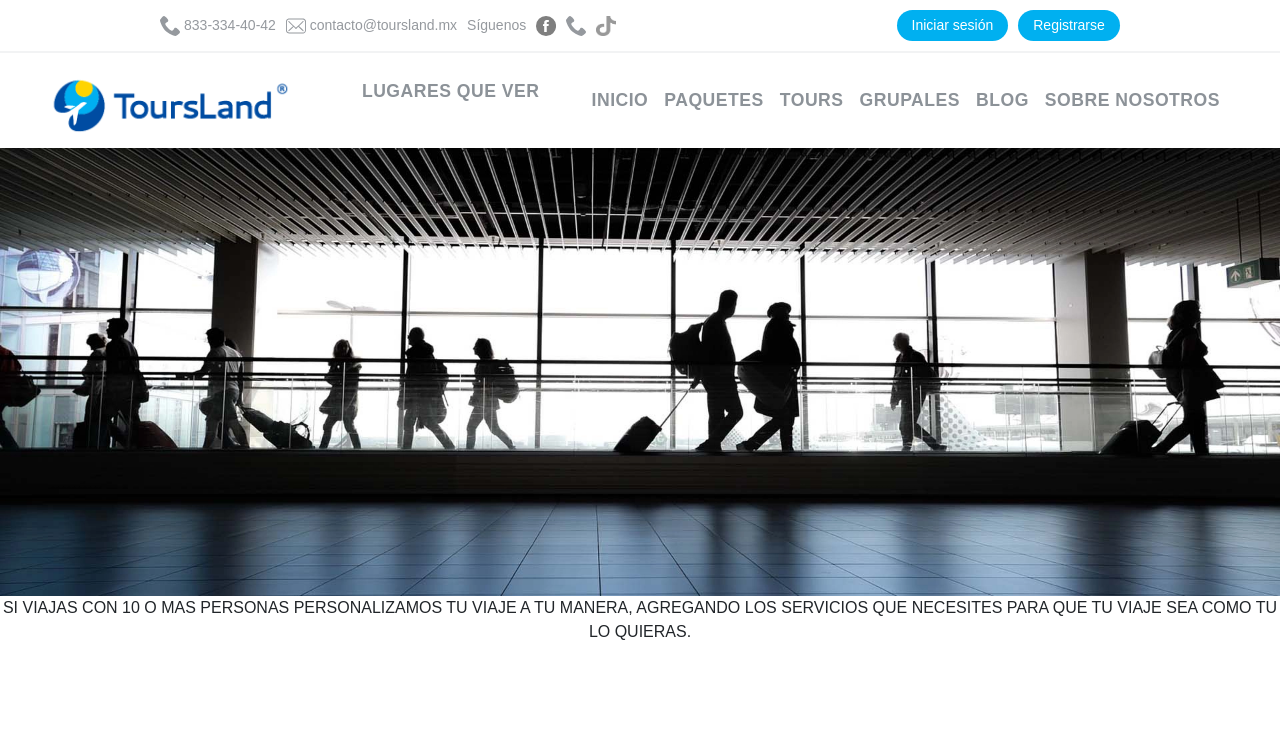
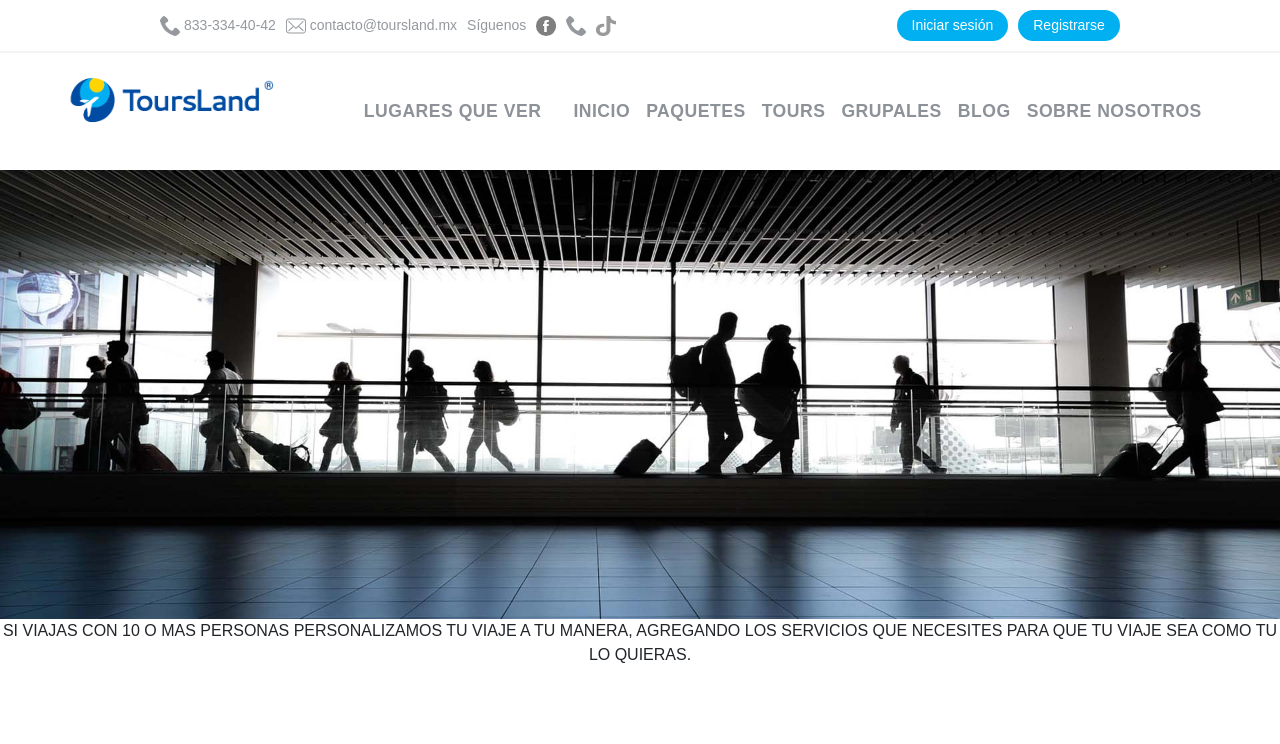
Before and after one commit to Lorki777/ReactPage, a React (Vite) app: page /Expertos in a window 1280 px wide. Shown: the top 744 px of the page. Built offline with nearby package versions, Linux system fonts and the light colour scheme.

Commit message:
arreglos del  menu2

```diff
--- a/src/App.tsx
+++ b/src/App.tsx
@@ -1,12 +1,13 @@
 import { BrowserRouter as Router } from "react-router-dom";
 import AppRoutes from "./Routing";
-import Chatbot from "./Components/Chatbot/Chatbot";
+import ScrollToTop from "./ScrollToTop";
+//import Chatbot from "./Components/Chatbot/Chatbot";
 
 function App() {
   return (
     <Router>
+      <ScrollToTop />
       <AppRoutes />
-      <Chatbot />
     </Router>
   );
 }
--- a/src/Components/CardsWithPagination/CardsWithPagination.tsx
+++ b/src/Components/CardsWithPagination/CardsWithPagination.tsx
@@ -18,9 +18,9 @@ const CardsCarrusel: React.FC = () => {
   const {
     productos,
     currentPage,
-    setCurrentPage,
     totalPages,
     handleCardClick,
+    handlePageChange,
   } = useProductosPagination(Type, Param);
 
   return (
@@ -58,7 +58,7 @@ const CardsCarrusel: React.FC = () => {
         <ResponsivePagination
           current={currentPage}
           total={totalPages}
-          onPageChange={(page) => setCurrentPage(page)}
+          onPageChange={handlePageChange}
           className="paginationCards"
           previousLabel="Previous"
           nextLabel="Next"
--- a/src/Components/Header/Header.css
+++ b/src/Components/Header/Header.css
@@ -1,3 +1,4 @@
+/* ========= RESETA FUENTES / ESTILOS GENERALES ========= */
 * {
   font-family: "Poppins", sans-serif;
 }
@@ -5,8 +6,10 @@
 .header {
   font-family: Arial, sans-serif;
   color: #333;
+  cursor: pointer;
 }
 
+/* ========= TOPE (CONTACTO Y BOTONES) ========= */
 .contact-info span {
   color: #95999e;
 }
@@ -46,8 +49,10 @@
   cursor: pointer;
 }
 
+/* ========= LOGO Y NAV PRINCIPAL ========= */
 .logo {
-  height: 4.6rem;
+  height: 4rem;
+  margin-bottom: 2rem;
 }
 
 .logo img {
@@ -81,25 +86,19 @@ hr {
 
 .nav-menu-flex a,
 .mega-menu-trigger,
-.p-menuitem-link span {
+.p-menuitem-text {
   margin-right: 1rem;
   text-decoration: none;
   color: #8c9298;
   font-size: 1.1rem;
   font-weight: 700;
   letter-spacing: 0.5px;
-}
-
-.nav-menu-flex a,
-.mega-menu-trigger,
-.p-menuitem-link span {
-  position: relative;
-  text-decoration: none;
+  position: relative; /* Para el subrayado animado */
 }
 
 .nav-menu-flex a::after,
 .mega-menu-trigger::after,
-.p-menuitem-link span::after {
+.p-menuitem-text::after {
   content: "";
   position: absolute;
   left: 0;
@@ -109,18 +108,18 @@ hr {
   background-color: #fed222;
   transform: scaleX(0);
   transform-origin: center;
-  transition: transform 0.2s ease-in-out;
+  transition: transform 0.4s ease-in-out;
 }
 
 .nav-menu-flex a:hover::after,
 .mega-menu-trigger:hover::after,
-.p-menuitem-link span:hover::after {
+.p-menuitem-text:hover::after {
   transform: scaleX(1);
 }
 
 .nav-menu-flex a:hover,
 .mega-menu-trigger:hover,
-.p-menuitem-link span:hover {
+.p-menuitem-text:hover {
   color: #0c58a8;
 }
 
@@ -129,8 +128,9 @@ hr {
   padding-bottom: 2px;
 }
 
+/* ========= MEGA-MENU CONTAINER (SOBRE NOSOTROS) ========= */
 .mega-menu-container {
-  position: relative;
+  position: relative; /* Aquí puede seguir así si quieres el submenú anclado al contenedor */
 }
 
 .mega-menu {
@@ -160,27 +160,25 @@ hr {
   color: #000;
 }
 
-/* MegaMenuComponent.css */
+/* ========= MEGA-MENU LUGARES QUE VER ========== */
+
 .megamenu-container2 {
-  position: relative;
   display: flex;
 }
 
-/* Contenedor del contenido del MegaMenu */
 .megamenu-content2 {
   display: flex;
-  border-top: 1px solid #ddd;
-  padding: 20px;
   opacity: 0;
   visibility: hidden;
   position: absolute;
-  top: 100%;
+  top: 17%;
   left: 0;
   width: 100%;
   background: white;
-  box-shadow: 0 5px 15px rgba(0, 0, 0, 0.2);
   transition: opacity 0.3s ease, visibility 0.3s ease;
   z-index: 1000;
+  border-radius: 0 0 0.4rem 0.4rem;
+  box-shadow: 0px 4px 6px rgba(0, 0, 0, 0.1);
   pointer-events: none;
 }
 
@@ -194,11 +192,13 @@ hr {
 
 /* Columna izquierda del MegaMenu */
 .megamenu-left2 {
-  width: 30%;
+  width: 40%;
   display: flex;
   flex-direction: column;
   border-right: 1px solid #ddd;
   padding-right: 15px;
+  margin-left: 7%;
+  margin-right: 7%;
 }
 
 .menu-category2 {
@@ -211,16 +211,17 @@ hr {
 .menu-category2.active,
 .menu-category2:hover {
   color: #003366;
-  background: #f0f0f0;
   border-left: 3px solid #003366;
 }
 
 /* Columna derecha del MegaMenu */
 .megamenu-right2 {
-  width: 70%;
-  display: flex;
-  flex-direction: column;
+  width: 60%;
+  display: grid;
+  grid-template-columns: repeat(2, 1fr); /* Siempre 3 columnas */
+  gap: 15px; /* Espacio entre columnas y filas */
   padding-left: 15px;
+  margin-right: 7%;
 }
 
 .attraction-item {
@@ -240,6 +241,7 @@ hr {
   font-size: 1.2em;
 }
 
+/* Ajustes PrimeReact */
 ul.p-megamenu-root-list {
   padding-left: 0;
 }
@@ -247,11 +249,32 @@ ul.p-megamenu-root-list {
 .p-megamenu {
   padding: 0;
   background: transparent;
-  color: #8c9298;
   border: none;
   border-radius: none;
 }
 
+.p-megamenu-root-list {
+  margin: 0;
+}
+
 .p-menuitem-link {
-  text-decoration: none;
+  all: unset;
 }
+
+.p-menuitem-content {
+  all: unset;
+}
+
+/* Mantener el subrayado amarillo mientras el MegaMenu está abierto */
+.megamenu-container2:hover .p-menuitem-text::after {
+  content: "";
+  position: absolute;
+  left: 0;
+  bottom: -2px;
+  width: 100%;
+  height: 0.2rem;
+  background-color: #fed222;
+  transform: scaleX(1);
+  transform-origin: center;
+  transition: transform 0.4s ease-in-out;
+}
--- a/src/Components/Header/Header.tsx
+++ b/src/Components/Header/Header.tsx
@@ -49,6 +49,7 @@ const categories: Record<string, Attraction[]> = {
 const Header = () => {
   const [isMegaMenuOpen, setIsMegaMenuOpen] = useState(false);
 
+  const [isMegaMenuOpen2, setIsMegaMenuOpen2] = useState(false);
   const [activeCategory, setActiveCategory] = useState<string>(
     "Mejores atracciones"
   );
@@ -77,6 +78,7 @@ const Header = () => {
 
   return (
     <header className="header">
+      {/* Barra superior con datos de contacto */}
       <div className="top-bar">
         <div className="contact-info">
           <span>
@@ -102,24 +104,29 @@ const Header = () => {
         </div>
       </div>
       <hr />
+
+      {/* Barra con logo y menú principal */}
       <div className="logo-bar">
         <div className="logo">
           <img src={logo} alt="ToursLand Logo" />
         </div>
+
         <nav className="nav-menu">
           <div className="nav-menu-flex">
+            {/* MegaMenu "LUGARES QUE VER" */}
             <div
               className="megamenu-container2"
-              onMouseEnter={() => setIsMegaMenuOpen(true)}
-              onMouseLeave={() => setIsMegaMenuOpen(false)}
+              onMouseEnter={() => setIsMegaMenuOpen2(true)}
+              onMouseLeave={() => setIsMegaMenuOpen2(false)}
             >
               <MegaMenu
                 model={items2}
                 orientation="horizontal"
                 className="custom-megamenu2"
               />
-              {isMegaMenuOpen && (
+              {isMegaMenuOpen2 && (
                 <div className="megamenu-content2">
+                  {/* Columna izquierda (categorías) */}
                   <div className="megamenu-left2">
                     {items[0].items.map((item) => (
                       <div
@@ -133,6 +140,7 @@ const Header = () => {
                       </div>
                     ))}
                   </div>
+                  {/* Columna derecha (atracciones) */}
                   <div className="megamenu-right2">
                     {categories[activeCategory]?.map((attraction) => (
                       <div key={attraction.label} className="attraction-item">
@@ -143,6 +151,8 @@ const Header = () => {
                 </div>
               )}
             </div>
+
+            {/* Links de navegación */}
             {links.map((link) => (
               <NavLink
                 key={link.path}
@@ -152,6 +162,8 @@ const Header = () => {
                 {link.label}
               </NavLink>
             ))}
+
+            {/* Mega menú "SOBRE NOSOTROS" */}
             <div
               className="mega-menu-container"
               onMouseEnter={() => setIsMegaMenuOpen(true)}
--- a/src/Components/Hook.ts
+++ b/src/Components/Hook.ts
@@ -196,6 +196,12 @@ export const useProductosPagination = (
     navigate(`/tours/${encodeURIComponent(TourSlug)}`);
   };
 
+  const handlePageChange = (page: number) => {
+    // Cambiamos la página
+    setCurrentPage(page);
+    window.scrollTo({ top: 0, behavior: "auto" });
+  };
+
   return {
     productos,
     error,
@@ -203,6 +209,7 @@ export const useProductosPagination = (
     setCurrentPage,
     totalPages,
     handleCardClick,
+    handlePageChange,
   };
 };
 
--- /dev/null
+++ b/src/ScrollToTop.tsx
@@ -0,0 +1,13 @@
+import { useEffect } from "react";
+import { useLocation } from "react-router-dom";
+
+export default function ScrollToTop() {
+  const { pathname } = useLocation();
+
+  useEffect(() => {
+    // Cuando cambie la ruta, forzamos el scroll al principio
+    window.scrollTo(0, 0);
+  }, [pathname]);
+
+  return null;
+}
```
Also changed, not shown: 1 other file (tests, documents, lock files or other folders).
